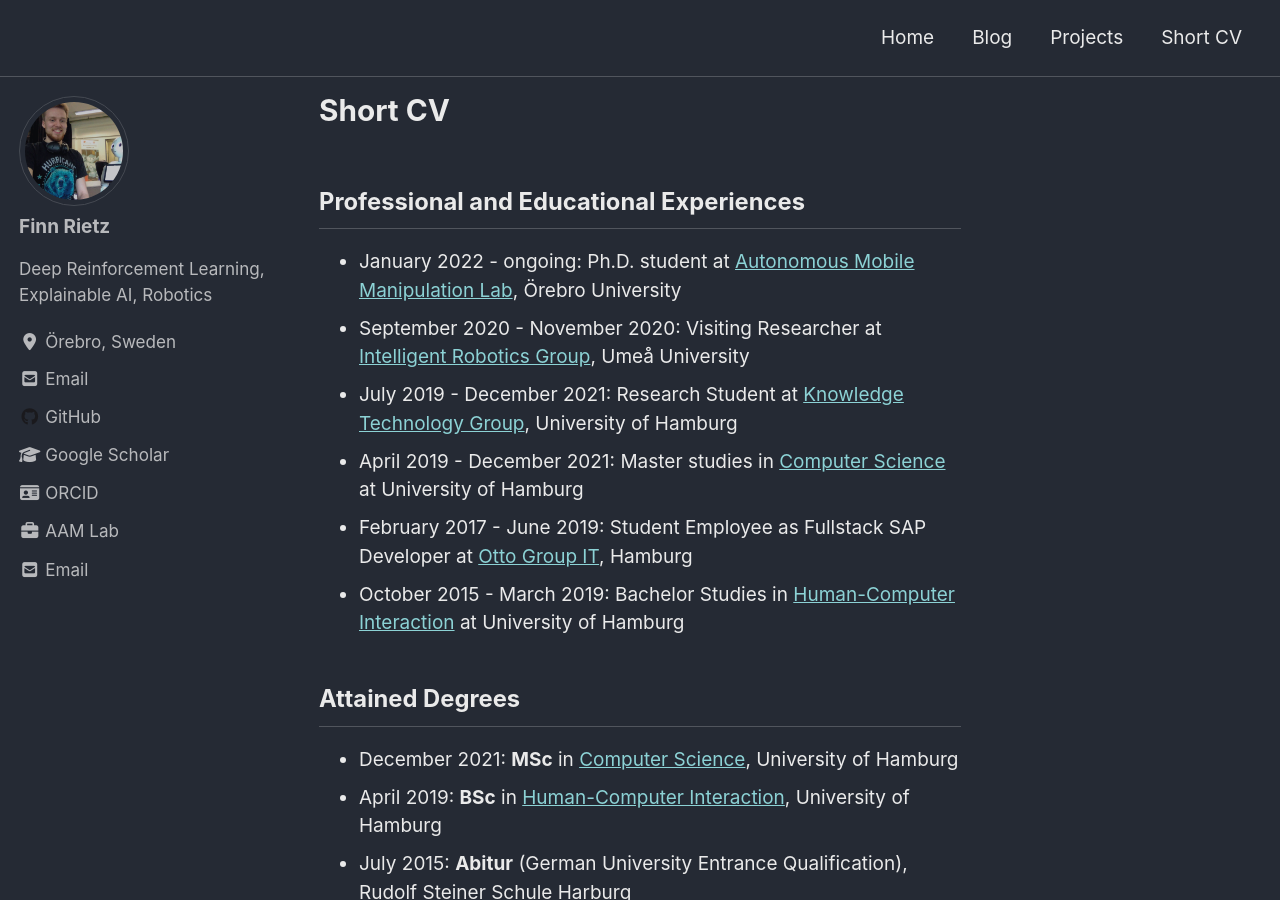
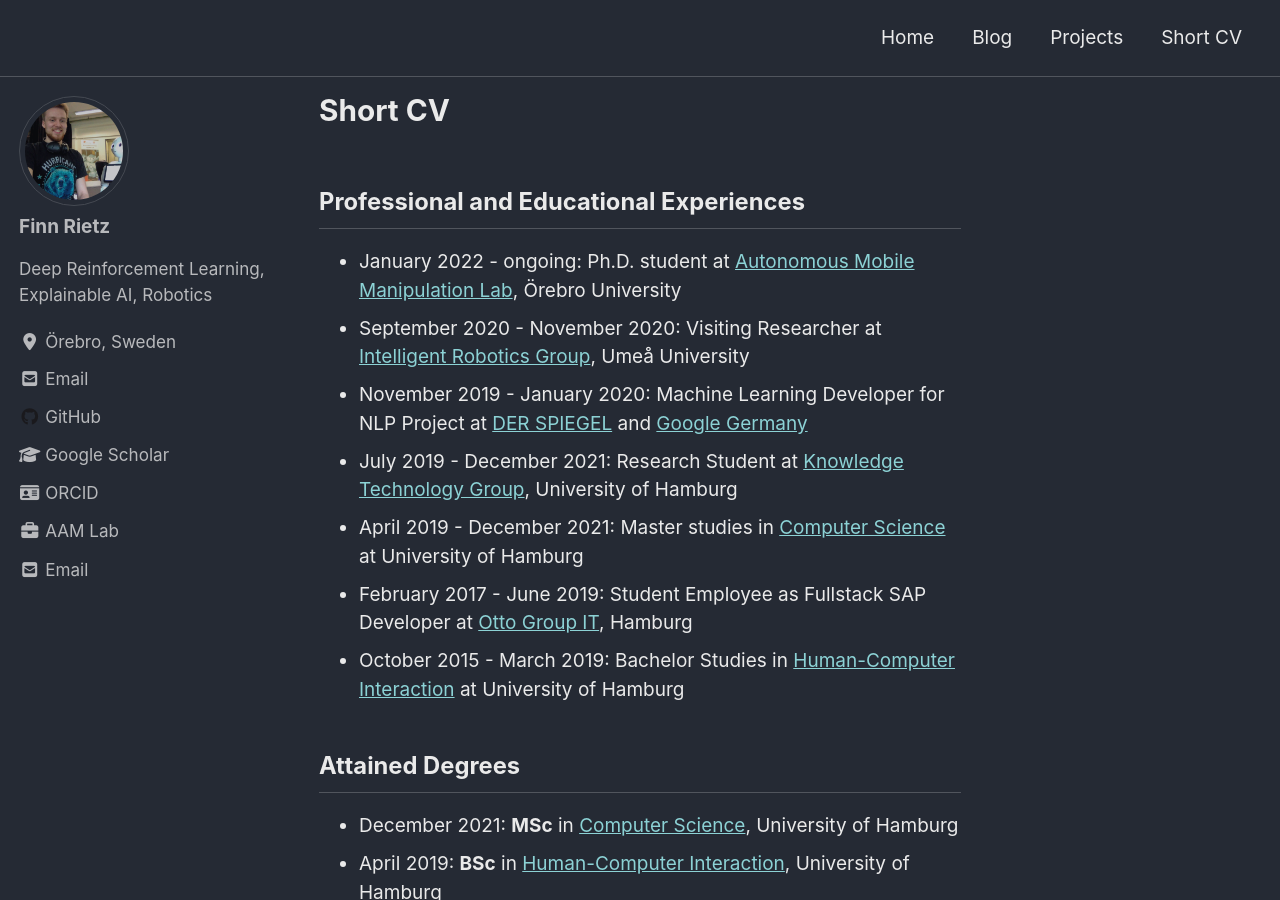
Before and after one commit to frietz58/frietz58.github.io, a Jekyll site: the page built from cv.html, in a window 1280 px wide and 900 px high. Built offline with Jekyll 4.4.1, drawn with Linux system fonts in a browser that asks for light colours; cached includes are drawn as plain includes; nearby versions of some CDN libraries.

Commit message:
extend cv with spiegel/google project

```diff
--- a/cv.html
+++ b/cv.html
@@ -8,6 +8,7 @@ tagline: Finn Rietz.dev
 <ul>
     <li>January 2022 - ongoing: Ph.D. student at <a href="https://amm.aass.oru.se/" target="_blank">Autonomous Mobile Manipulation Lab</a>, Örebro University</li>
     <li>September 2020 - November 2020: Visiting Researcher at <a href="https://www.umu.se/en/research/groups/intelligent-robotics/" target="_blank">Intelligent Robotics Group</a>, Umeå University</li>
+    <li>November 2019 - January 2020: Machine Learning Developer for NLP Project at <a href="https://www.spiegel.de/" target="_blank">DER SPIEGEL</a> and <a href="https://about.google/stories/google-deutschland/" target="_blank">Google Germany</a></li>
     <li>July 2019 - December 2021: Research Student at <a href="https://www.inf.uni-hamburg.de/en/inst/ab/wtm/" target="_blank">Knowledge Technology Group</a>, University of Hamburg</li>
     <li>April 2019 - December 2021: Master studies in <a href="https://www.inf.uni-hamburg.de/studies/master/inf.html" target="_blank">Computer Science</a> at University of Hamburg</li>
     <li>February 2017 - June 2019: Student Employee as Fullstack SAP Developer at <a href="https://www.otto.de/jobs/technology/teams/team-otto-group-it.php" target="_blank">Otto Group IT</a>, Hamburg</li>
```
